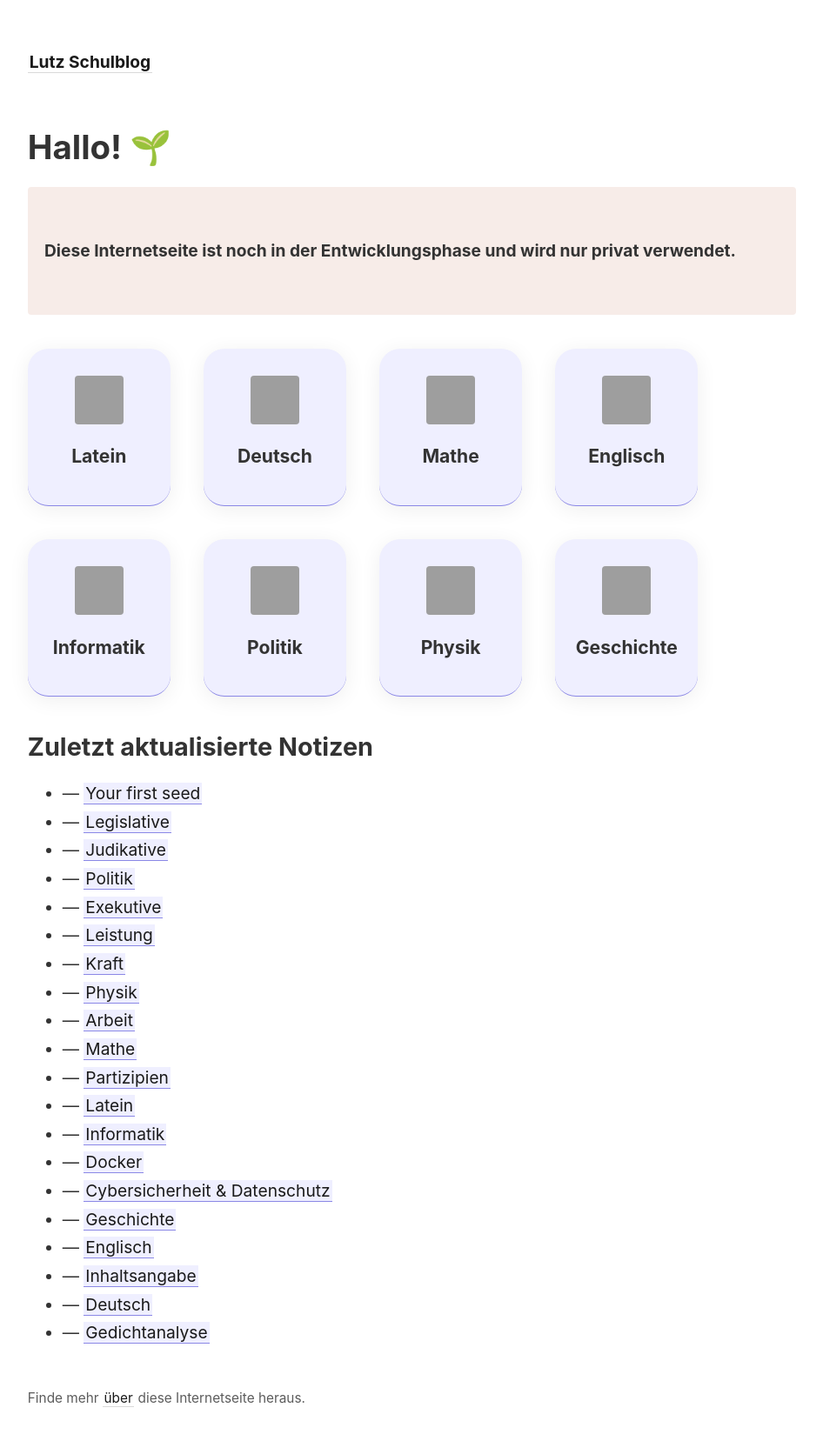
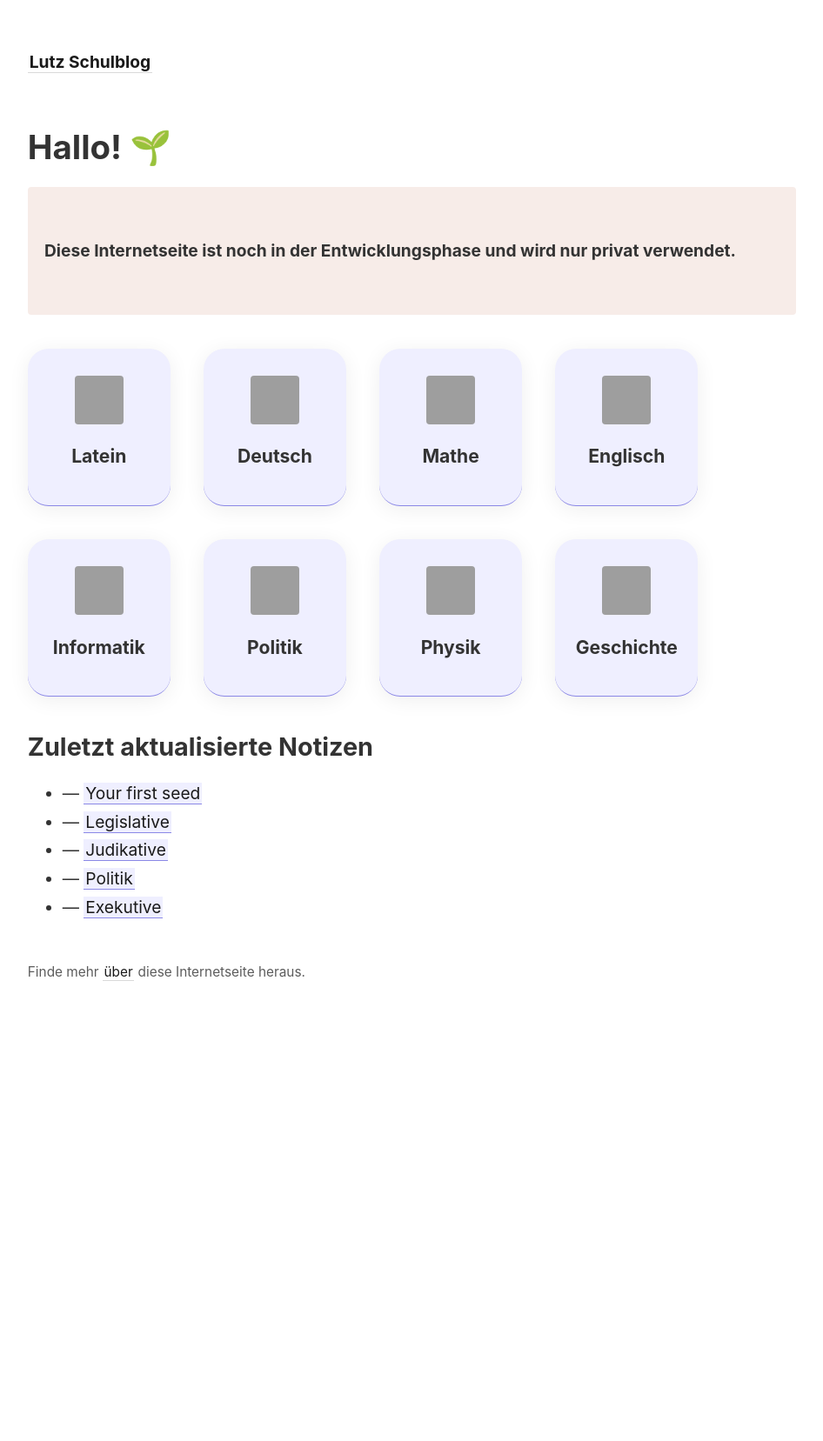
Before and after one commit to lutz-stu/school-blog, a Jekyll site: the page built from _pages/index.md, in a window 1280 px wide, cut to the strip 0-1688 px from the top of the page. Shown: the top 1657 px of the strip at 87% size, without its empty margins (45-991 px from the left). Built offline with Jekyll 4.4.1, drawn with Linux system fonts in a browser that asks for light colours; after the commit the page ends 1198 px from its top, so only the background shows below that; grey boxes are pictures that could not be loaded.

Commit message:
Update recent notes section to only display last 5
Co-authored-by: Copilot <copilot@github.com>

```diff
--- a/_pages/index.md
+++ b/_pages/index.md
@@ -111,7 +111,7 @@ permalink: /
 
 <ul>
   {% assign recent_notes = site.notes | sort: "last_modified_at_timestamp" | reverse %}
-  {% for note in recent_notes %}
+  {% for note in recent_notes limit: 5 %}
     <li>
       {{ note.last_modified_at | date: "%d.%m.%Y" }} — <a class="internal-link" href="{{ site.baseurl }}{{ note.url }}">{{ note.title }}</a>
     </li>
```
